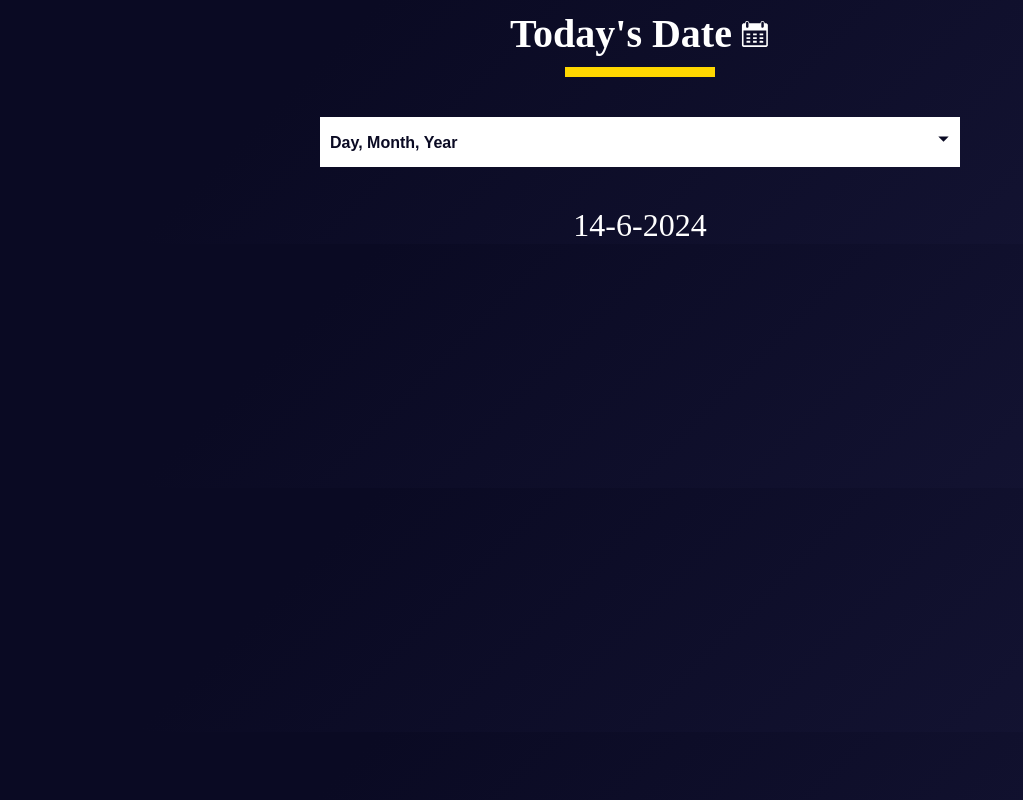
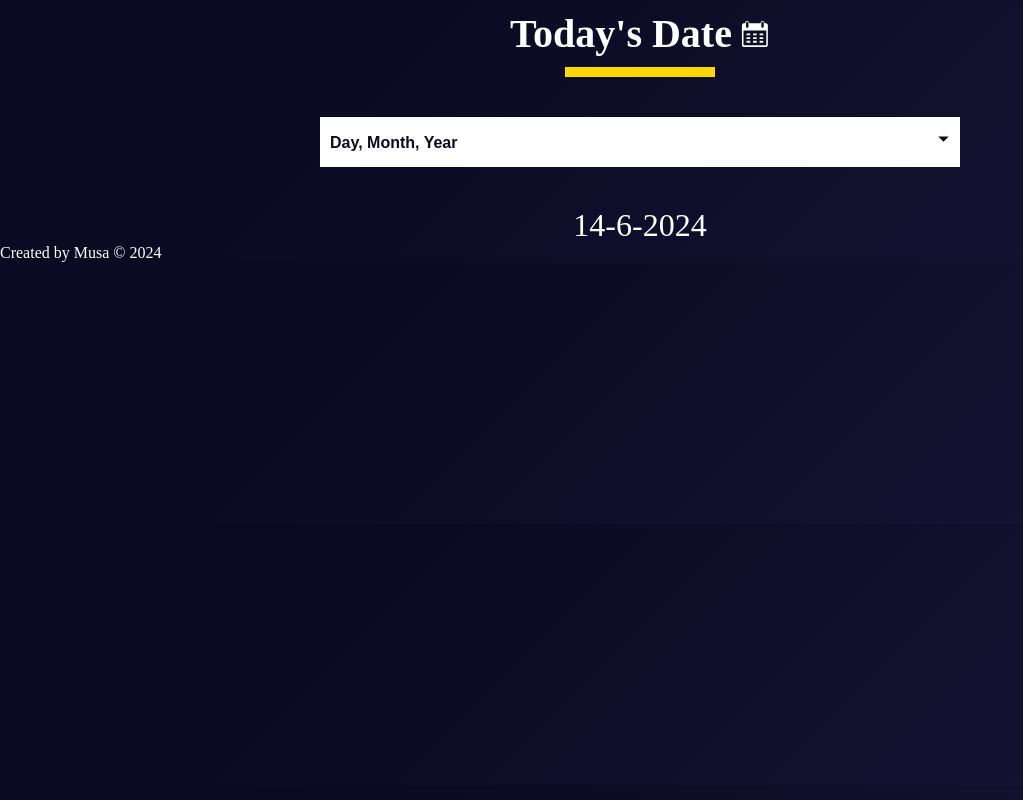
Before and after one commit to SAMCODE231/flexible-date-formatter-app, a plain HTML site: page index.html in a window 1280 px wide. Shown: the whole page, without its empty margins (0-1023 px from the left). Drawn offline with Linux system fonts and the light colour scheme.

Commit message:
Update index.html

```diff
--- a/index.html
+++ b/index.html
@@ -88,6 +88,10 @@
 
       <p id="current-date"></p>
     </main>
+    <footer>
+      <p>Created by Musa © 2024</p>
+    </footer>
+
 <script src="script.js"></script>
 
   </body>
```
